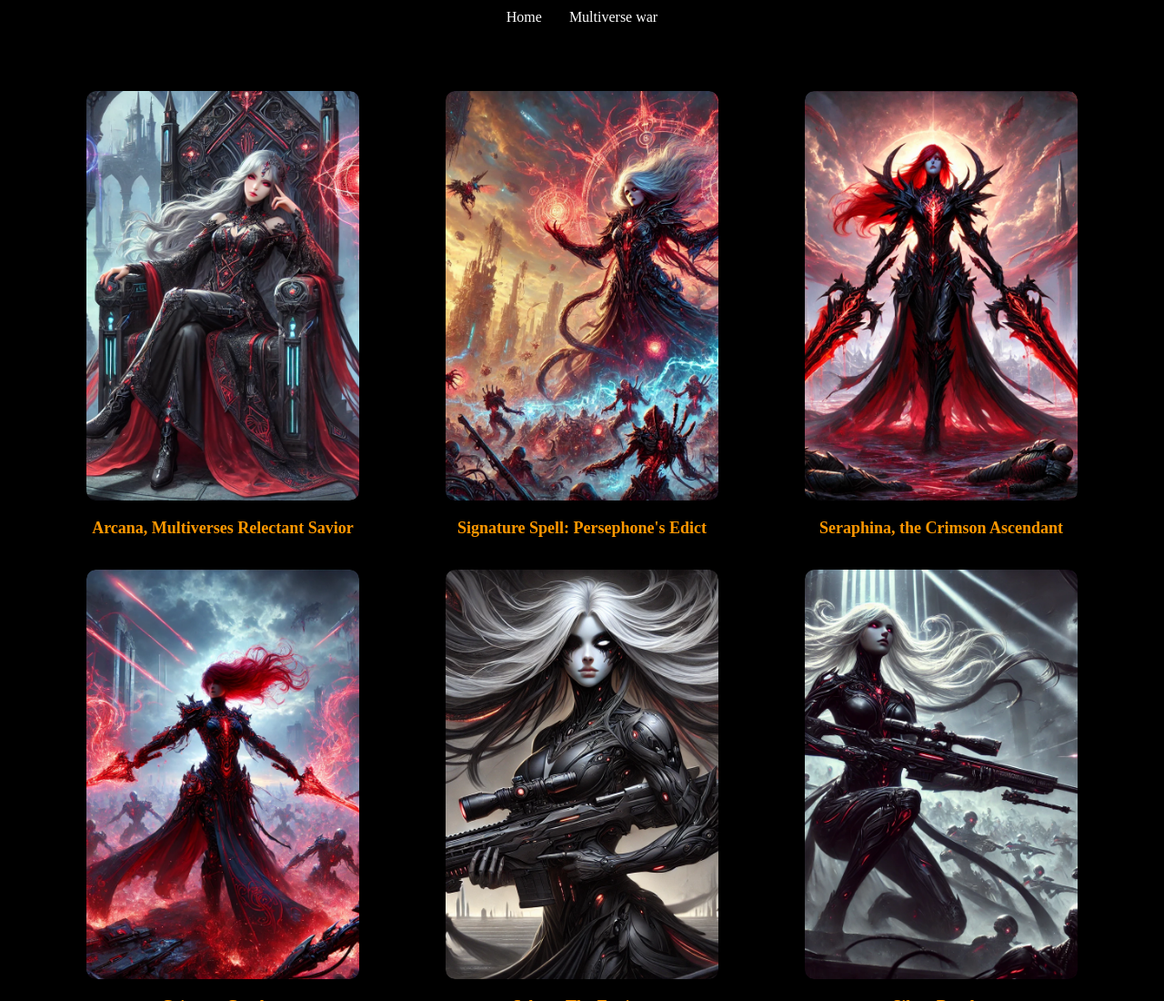
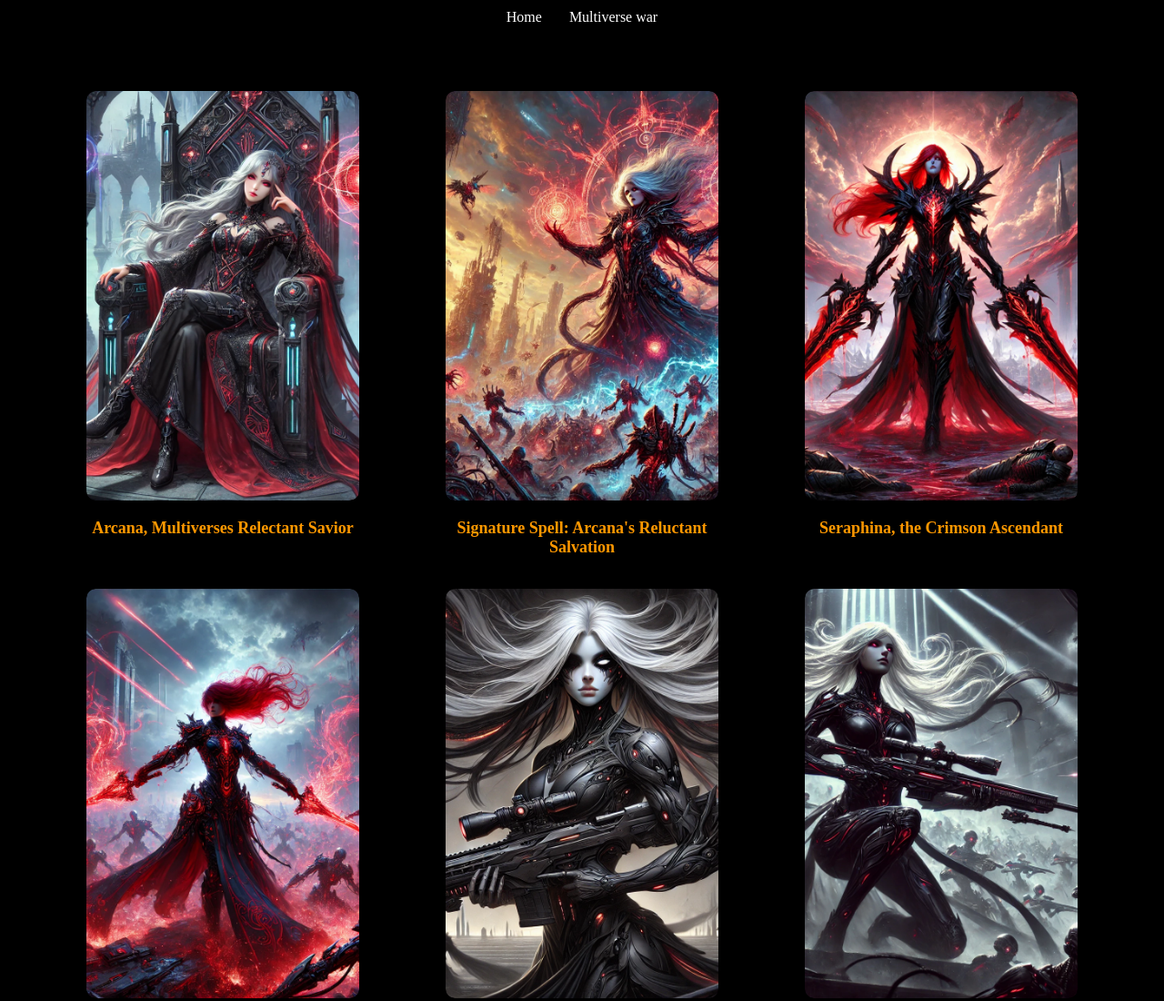
Before and after one commit to ShawnCart3r/characterwebsite, a plain HTML site: page multiverse-alliance.html in a window 1280 px wide. Shown: the top 1100 px of the page at 91% size. Drawn offline with Linux system fonts and the light colour scheme.

Commit message:
Update multiverse-alliance.html

```diff
--- a/multiverse-alliance.html
+++ b/multiverse-alliance.html
@@ -49,7 +49,7 @@
                 </div>
             </div>
             <div class="card-text">
-                <h3 class="character-title" onclick="toggleBlurb(this)">Signature Spell: Persephone's Edict</h3>
+                <h3 class="character-title" onclick="toggleBlurb(this)">Signature Spell: Arcana's Reluctant Salvation</h3>
                 <p class="character-blurb" >Amidst the apocalyptic clash of biomechanical horrors and futuristic warriors, Arcana stands as an unwilling savior. Her spell, a devastating cascade of crimson and black energy, rips through the chaos, fracturing reality itself. Torn between her disdain for chaos and the duty to preserve existence, she channels immense power with reluctant determination, altering the fate of the battlefield—and the multiverse Learn more <a href=""> read here..</a></p>
             </div>
         </div>
```
